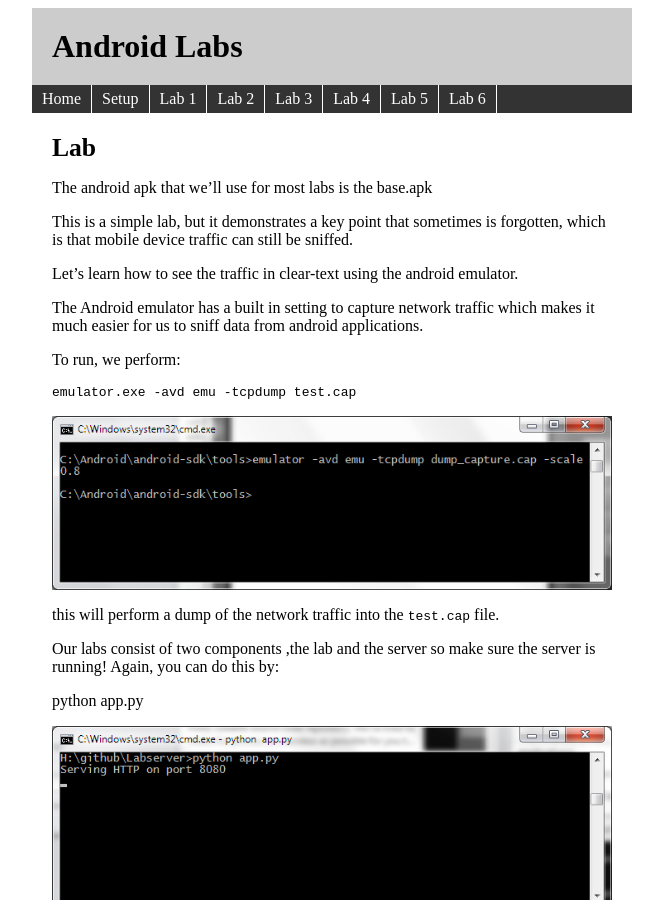
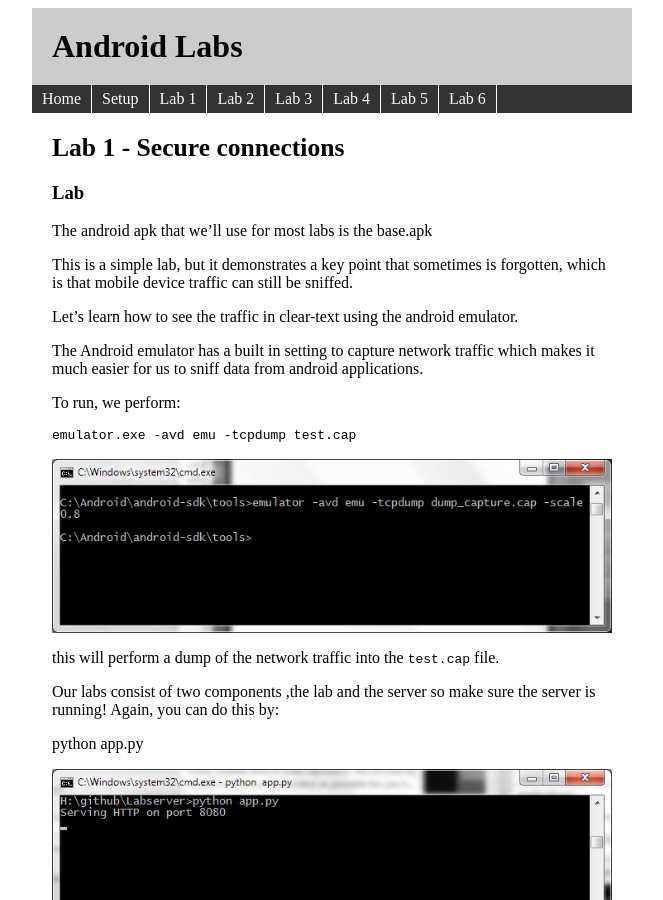
Before and after one commit to SecurityCompass/AndroidLabs, a Jekyll site: the page built from lab1.markdown, in a window 1280 px wide and 900 px high. Shown: the whole window, without its empty margins (308-971 px from the left). Built offline with Jekyll 4.4.1, drawn with Linux system fonts in a browser that asks for light colours.

Commit message:
moved <h2> title to template

```diff
--- a/_layouts/default.html
+++ b/_layouts/default.html
@@ -24,6 +24,7 @@
     </ul>
   </div>
   <div id="content">
+   <h2>{{ page.title }}
    {{ content }}
   <div id="footer">
     Copyright &copy; 2011 Security Compass
--- a/lab1.markdown
+++ b/lab1.markdown
@@ -3,7 +3,7 @@ layout: default
 title: Lab 1 - Secure connections
 ---
 
-## Lab
+### Lab
 
 The android apk that we'll use for most labs is the base.apk
 
@@ -56,7 +56,7 @@ Once you click on it, observe the contents of the HTTP packet and you'll be able
 
 do you see it? Authentication is performed in clear-text, allowing anybody on the network to sniff the user's bank credentials.
 
-## Solution
+### Solution
 
 We want to enable HTTPS so that the connection can't be snooped.  We
 do this by first running the server in SSL mode:
```
